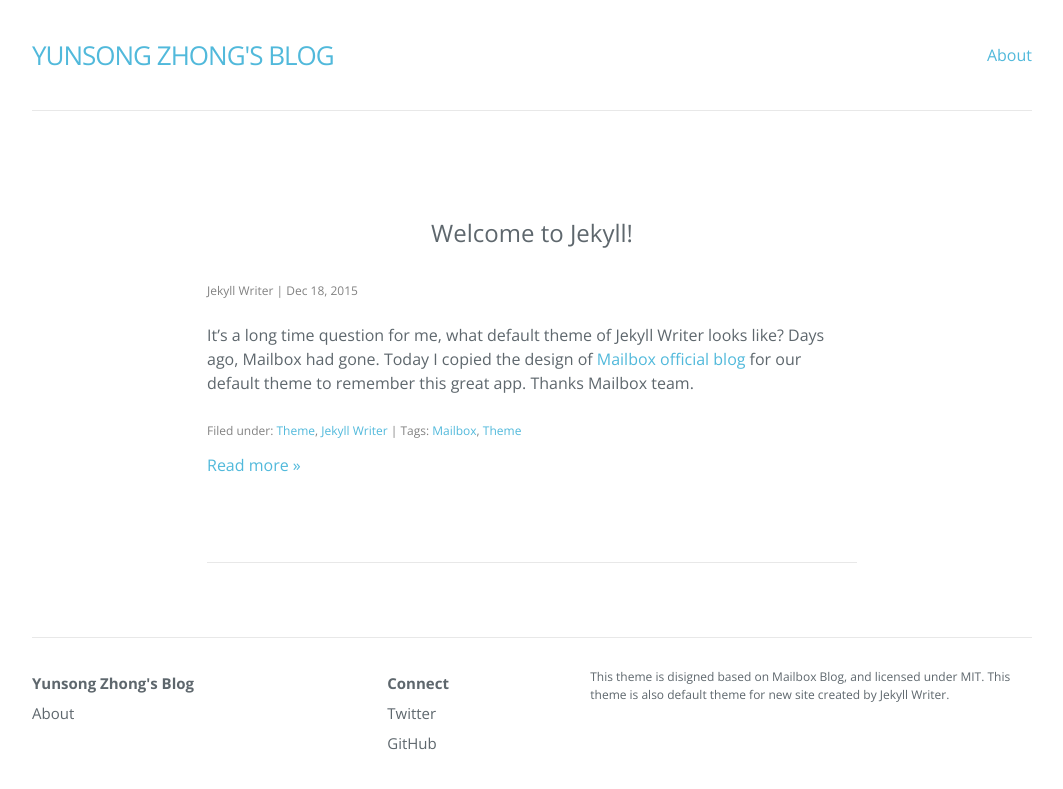
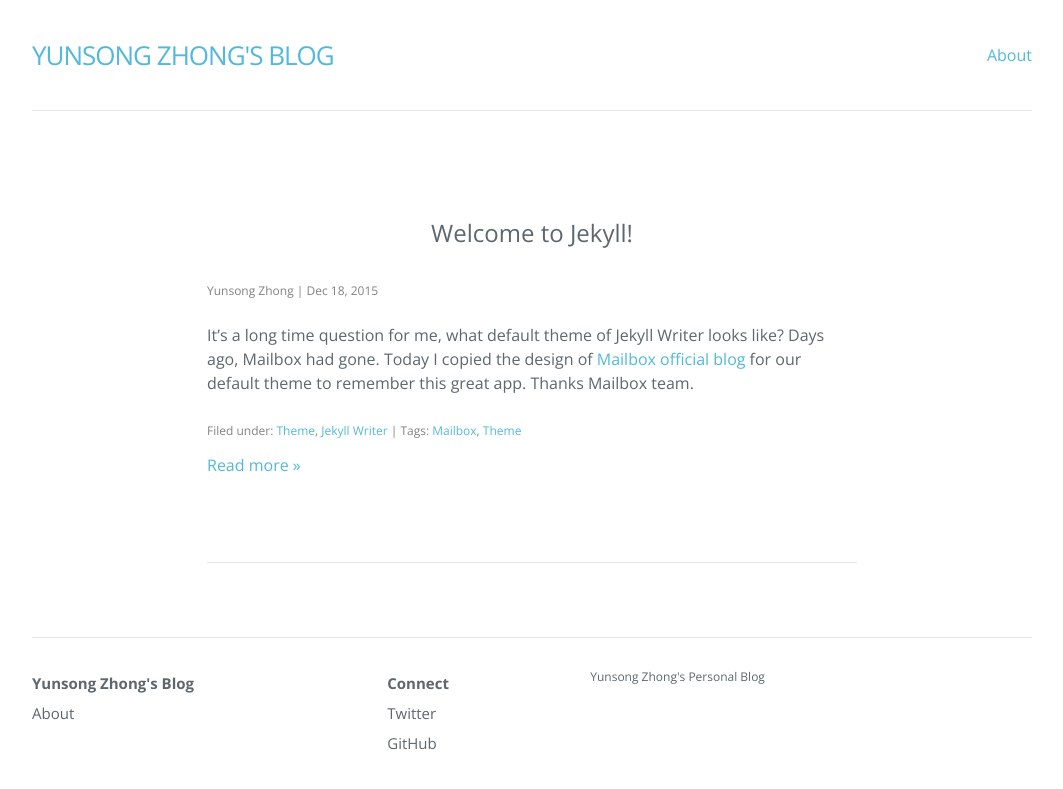
Before and after one commit to yszhong/yszhong.github.io, a Jekyll site: the page built from index.html, in a window 1280 px wide. Shown: the top 789 px of the page, without its empty margins (108-1171 px from the left). Built offline with Jekyll 4.4.1, drawn with Linux system fonts in a browser that asks for light colours; nearby versions of some CDN libraries; the list of posts is cut into pages by our own code.

Commit message:
Set theme

```diff
--- a/_config.yml
+++ b/_config.yml
@@ -1,14 +1,12 @@
 # Created by Jekyll Writer
 title: Yunsong Zhong's Blog
-author: Jekyll Writer
-description: >
-  This theme is disigned based on Mailbox Blog, and licensed under MIT. This
-  theme is also default theme for new site created by Jekyll Writer.
+author: Yunsong Zhong
+description: Yunsong Zhong's Personal Blog
 permalink: '/:year/:month/:day/:title/'
 paginate: 6
 paginate_path: '/page/:num/'
 twitter_username: jekyllwriter
-github_username: jekyllwriter
+github_username: yszhong
 gems:
   - jekyll-paginate
 markdown: kramdown
```
